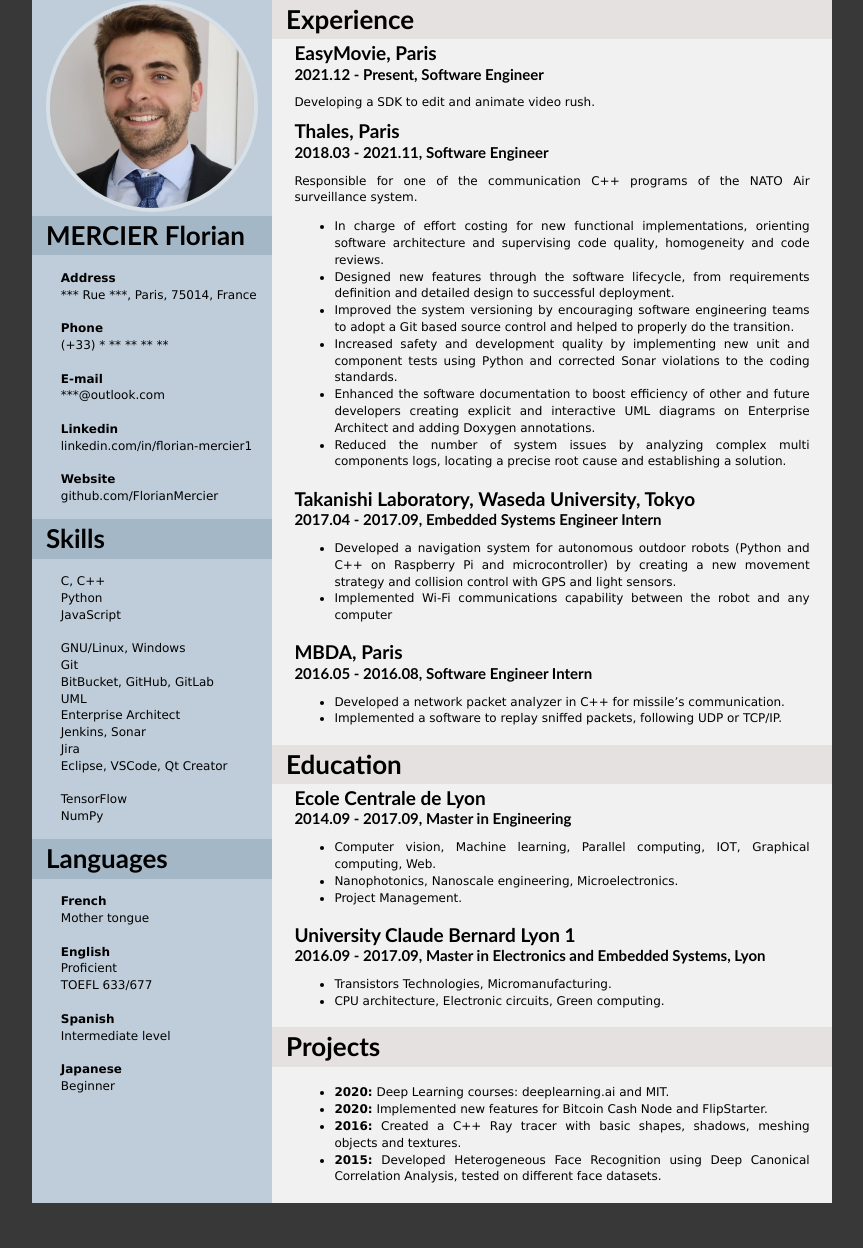
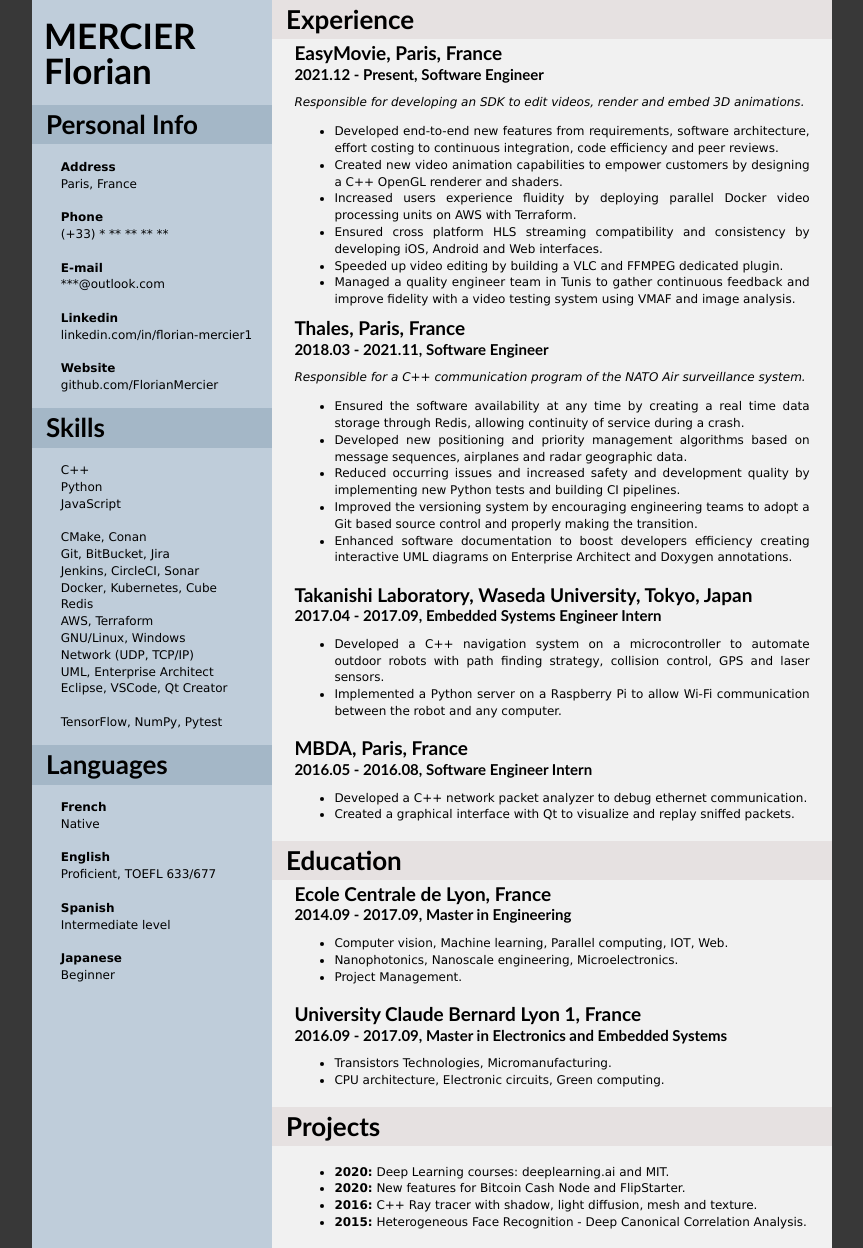
Before and after one commit to FlorianMercier/WebResume, a plain HTML site: page index.html in a window 1280 px wide. Shown: the whole page, without its empty margins (208-1071 px from the left). Before the commit the page ends 1203 px from the top, so only its background shows below. Drawn offline with Linux system fonts and the light colour scheme.

Commit message:
Update EasyMovie experience and smooth the rest

```diff
--- a/index.html
+++ b/index.html
@@ -30,16 +30,16 @@
   <div class="page">
     <!-- Right banner -->
     <div class="skillZone">
-      <img src="img/profile.jpg" alt="profile" class="picture">
-      <h1 class="skillTitle picture"><b>MERCIER Florian</b></h1>
-      <div class="name noPicture">
+      <img src="img/profile.jpg" alt="profile" class="noPicture">
+      <h1 class="skillTitle noPicture"><b>MERCIER Florian</b></h1>
+      <div class="name picture">
         <p>MERCIER</p>
         <p>Florian</p>
       </div>
-      <h1 class="skillTitle noPicture"><b>Personal Info</b></h1>
+      <h1 class="skillTitle picture"><b>Personal Info</b></h1>
       <div class="skillBox">
         <p><b>Address</b>
-          <br>*** Rue ***, Paris, 75014, France
+          <br>Paris, France
           <br>
           <br><b>Phone</b>
           <br>(+33) * ** ** ** **
@@ -57,31 +57,31 @@
       </div>
       <h1 class="skillTitle">Skills</h1>
       <div class="skillBox">
-        <p>C, C++
+        <p>C++
           <br>Python
           <br>JavaScript
           <br>
+          <br>CMake, Conan
+          <br>Git, BitBucket, Jira
+          <br>Jenkins, CircleCI, Sonar
+          <br>Docker, Kubernetes, Cube
+          <br>Redis
+          <br>AWS, Terraform
           <br>GNU/Linux, Windows
-          <br>Git
-          <br>BitBucket, GitHub, GitLab
-          <br>UML
-          <br>Enterprise Architect
-          <br>Jenkins, Sonar
-          <br>Jira
+          <br>Network (UDP, TCP/IP)
+          <br>UML, Enterprise Architect
           <br>Eclipse, VSCode, Qt Creator
           <br>
-          <br>TensorFlow
-          <br>NumPy
+          <br>TensorFlow, NumPy, Pytest
         </p>
       </div>
       <h1 class="skillTitle">Languages</h1>
       <div class="skillBox">
         <p><b>French</b>
-          <br>Mother tongue
+          <br>Native
           <br>
           <br><b>English</b>
-          <br>Proficient
-          <br>TOEFL 633/677
+          <br>Proficient, TOEFL 633/677
           <br>
           <br><b>Spanish</b>
           <br>Intermediate level
@@ -95,58 +95,57 @@
     <div class="experienceZone">
       <h1 class="expTitle">Experience</h1>
       <div class="experienceBox">
-        <h2><a href="https://www.easy.movie">EasyMovie</a>, Paris</h2>
+        <h2><a href="https://www.easy.movie">EasyMovie</a>, Paris, France</h2>
         <h3>2021.12 - Present, Software Engineer</h3>
-        <p>Developing a SDK to edit and animate video rush.</p>
-        <h2><a href="https://www.thalesgroup.com/en">Thales</a>, Paris</h2>
+        <p><i>Responsible for developing an SDK to edit videos, render and embed 3D animations.</i></p>
+        <ul>
+          <li>Developed end-to-end new features from requirements, software architecture, effort costing to continuous integration, code efficiency and peer reviews.</li>
+          <li>Created new video animation capabilities to empower customers by designing a C++ OpenGL renderer and shaders.</li>
+          <li>Increased users experience fluidity by deploying parallel Docker video processing units on AWS with Terraform.</li>
+          <li>Ensured cross platform HLS streaming compatibility and consistency by developing iOS, Android and Web interfaces.</li>
+          <li>Speeded up video editing by building a VLC and FFMPEG dedicated plugin.</li>
+          <li>Managed a quality engineer team in Tunis to gather continuous feedback and improve fidelity with a video testing system using VMAF and image analysis.</li>
+        </ul>
+        <h2><a href="https://www.thalesgroup.com/en">Thales</a>, Paris, France</h2>
         <h3>2018.03 - 2021.11, Software Engineer</h3>
-        <p>Responsible for one of the communication C++ programs of the NATO Air surveillance system.</p>
+        <p><i>Responsible for a C++ communication program of the NATO Air surveillance system.</i></p>
         <ul>
-          <li>In charge of effort costing for new functional implementations, orienting software architecture and
-            supervising code quality, homogeneity and code reviews.</li>
-          <li>Designed new features through the software lifecycle, from requirements definition and detailed design to
-            successful deployment.</li>
-          <li>Improved the system versioning by encouraging software engineering teams to adopt a Git based source
-            control and helped to properly do the transition.</li>
-          <li>Increased safety and development quality by implementing new unit and component tests using Python and
-            corrected Sonar violations to the coding standards.</li>
-          <li>Enhanced the software documentation to boost efficiency of other and future developers creating explicit
-            and interactive UML diagrams on Enterprise Architect and adding Doxygen annotations.</li>
-          <li>Reduced the number of system issues by analyzing complex multi components logs, locating a precise root
-            cause and establishing a solution.</li>
+          <li>Ensured the software availability at any time by creating a real time data storage through Redis, allowing continuity of service during a crash.</li>
+          <li>Developed new positioning and priority management algorithms based on message sequences, airplanes and radar geographic data.</li>
+          <li>Reduced occurring issues and increased safety and development quality by implementing new Python tests and building CI pipelines.</li>
+          <li>Improved the versioning system by encouraging engineering teams to adopt a Git based source control and properly making the transition.</li>
+          <li>Enhanced software documentation to boost developers efficiency creating interactive UML diagrams on Enterprise Architect and Doxygen annotations.</li>
         </ul>
       </div>
       <div class="experienceBox">
-        <h2><a href="http://www.takanishi.mech.waseda.ac.jp/top/index.htm">Takanishi Laboratory</a>, <a
-            href="https://www.waseda.jp/top/en/">Waseda University</a>, Tokyo</h2>
+        <h2><a href="http://www.takanishi.mech.waseda.ac.jp/top/index.htm">Takanishi Laboratory</a>, <a href="https://www.waseda.jp/top/en/">Waseda University</a>, Tokyo, Japan</h2>
         <h3>2017.04 - 2017.09, Embedded Systems Engineer Intern</h3>
         <ul>
-          <li>Developed a navigation system for autonomous outdoor robots (Python and C++ on Raspberry Pi and
-            microcontroller) by creating a new movement strategy and collision control with GPS and light sensors.</li>
-          <li>Implemented Wi-Fi communications capability between the robot and any computer</li>
+          <li>Developed a C++ navigation system on a microcontroller to automate outdoor robots with path finding strategy, collision control, GPS and laser sensors.</li>
+          <li>Implemented a Python server on a Raspberry Pi to allow Wi-Fi communication between the robot and any computer.</li>
         </ul>
       </div>
       <div class="experienceBox">
-        <h2><a href="https://www.mbda-systems.com/">MBDA</a>, Paris</h2>
+        <h2><a href="https://www.mbda-systems.com/">MBDA</a>, Paris, France</h2>
         <h3>2016.05 - 2016.08, Software Engineer Intern</h3>
         <ul>
-          <li>Developed a network packet analyzer in C++ for missile’s communication.</li>
-          <li>Implemented a software to replay sniffed packets, following UDP or TCP/IP.</li>
+          <li>Developed a C++ network packet analyzer to debug ethernet communication.</li>
+          <li>Created a graphical interface with Qt to visualize and replay sniffed packets.</li>
         </ul>
       </div>
       <h1 class="expTitle">Education</h1>
       <div class="experienceBox">
-        <h2><a href="https://www.ec-lyon.fr/en">Ecole Centrale de Lyon</a></h2>
+        <h2><a href="https://www.ec-lyon.fr/en">Ecole Centrale de Lyon, France</a></h2>
         <h3>2014.09 - 2017.09, Master in Engineering</h3>
         <ul>
-          <li>Computer vision, Machine learning, Parallel computing, IOT, Graphical computing, Web.</li>
+          <li>Computer vision, Machine learning, Parallel computing, IOT, Web.</li>
           <li>Nanophotonics, Nanoscale engineering, Microelectronics.</li>
           <li>Project Management.</li>
         </ul>
       </div>
       <div class="experienceBox">
-        <h2><a href="https://www.univ-lyon1.fr/en">University Claude Bernard Lyon 1</a></h2>
-        <h3>2016.09 - 2017.09, Master in Electronics and Embedded Systems, Lyon</h3>
+        <h2><a href="https://www.univ-lyon1.fr/en">University Claude Bernard Lyon 1, France</a></h2>
+        <h3>2016.09 - 2017.09, Master in Electronics and Embedded Systems </h3>
         <ul>
           <li>Transistors Technologies, Micromanufacturing.</li>
           <li>CPU architecture, Electronic circuits, Green computing.</li>
@@ -156,10 +155,9 @@
       <div class="experienceBox">
         <ul>
           <li><b>2020:</b> Deep Learning courses: deeplearning.ai and MIT.</li>
-          <li><b>2020:</b> Implemented new features for Bitcoin Cash Node and FlipStarter.</li>
-          <li><b>2016:</b> Created a C++ Ray tracer with basic shapes, shadows, meshing objects and textures.</li>
-          <li><b>2015:</b> Developed Heterogeneous Face Recognition using Deep Canonical Correlation Analysis, tested on
-            different face datasets.</li>
+          <li><b>2020:</b> New features for Bitcoin Cash Node and FlipStarter.</li>
+          <li><b>2016:</b> C++ Ray tracer with shadow, light diffusion, mesh and texture.</li>
+          <li><b>2015:</b> Heterogeneous Face Recognition - Deep Canonical Correlation Analysis.</li>
         </ul>
       </div>
     </div>
```
